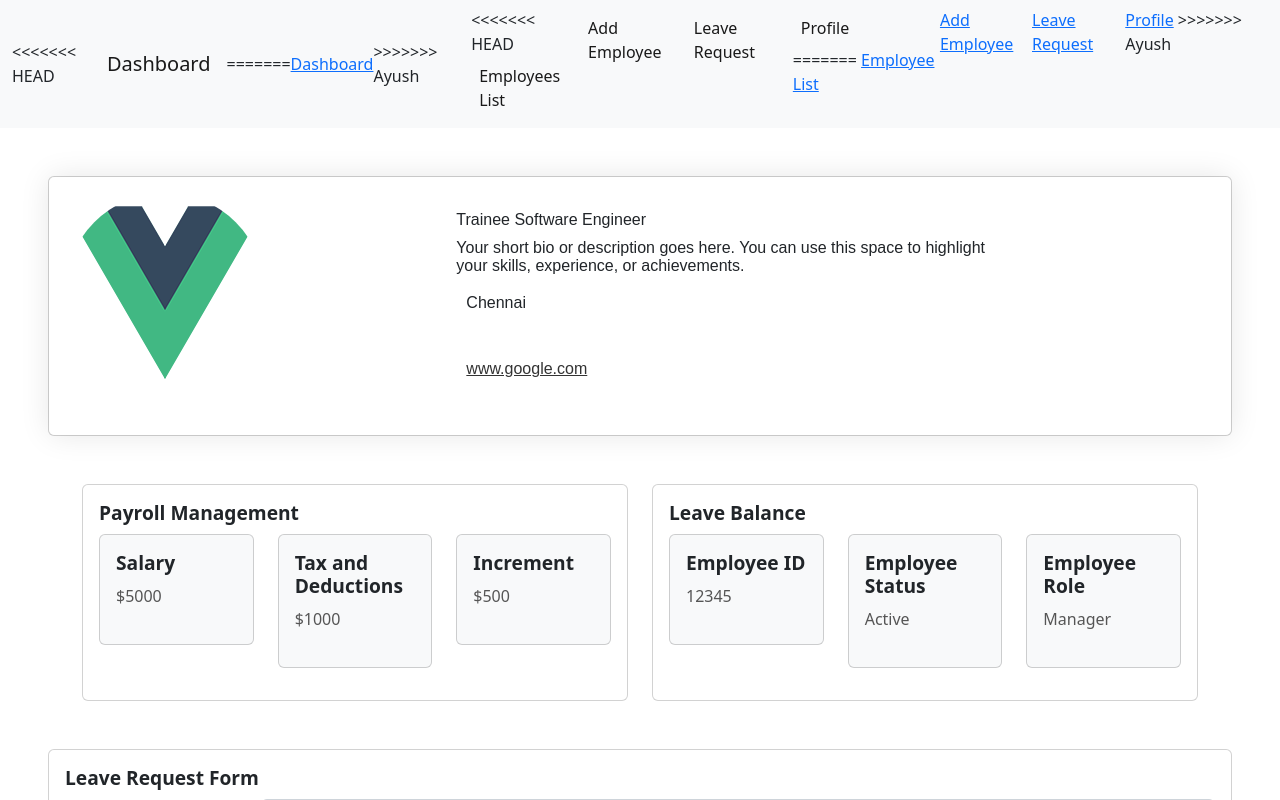
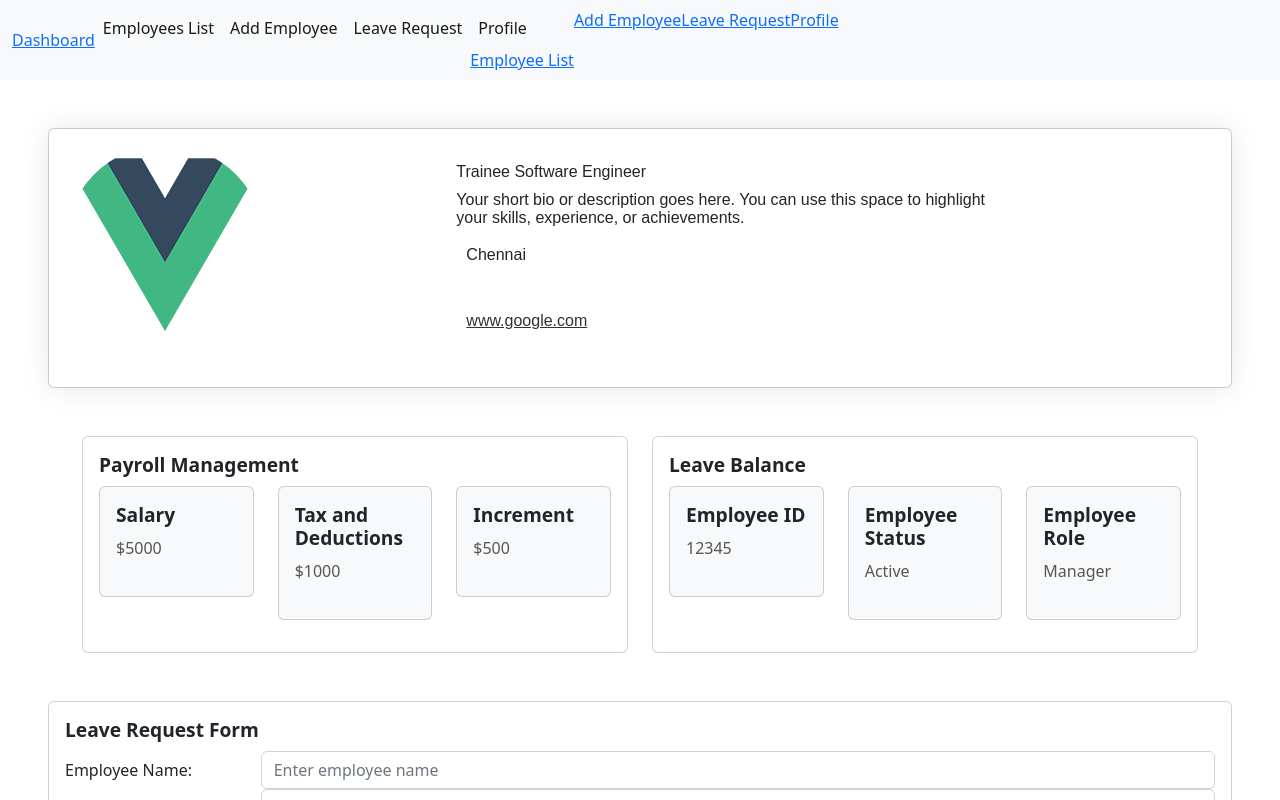
Before and after one commit to ayu80580/EMS-vuejs, a Vue app: page /Dashboard in a window 1280 px wide. Shown: the top 800 px of the page. Built offline with nearby package versions, Linux system fonts and the light colour scheme.

Commit message:
final commit

```diff
--- a/src/components/employeeDashboard/dashboardNavigation.vue
+++ b/src/components/employeeDashboard/dashboardNavigation.vue
@@ -3,11 +3,9 @@
 
 <nav class="navbar navbar-expand-lg navbar-light bg-light">
     <div class="container-fluid">
-<<<<<<< HEAD
-      <a class="navbar-brand" href="/Dashboard">Dashboard</a>
-=======
+
       <router-link to="/Dashboard">Dashboard</router-link>
->>>>>>> Ayush
+
       <button
         class="navbar-toggler"
         type="button"
@@ -18,15 +16,13 @@
         aria-label="Toggle navigation"
       >
         <span class="navbar-toggler-icon"></span>
-<<<<<<< HEAD
-=======
 
->>>>>>> Ayush
+
       </button>
       <div class="collapse navbar-collapse" id="navbarNav">
         <ul class="navbar-nav">
           <li class="nav-item">
-<<<<<<< HEAD
+
             <a class="nav-link active" href="/EmployeeList">Employees List</a>
           </li>
           <li class="nav-item">
@@ -40,7 +36,7 @@
               class="nav-link active"
               href="/Profile"
               >Profile</a>
-=======
+
             <router-link to="/EmployeeList">Employee List</router-link>
           </li>
           <li class="nav-item">
@@ -51,7 +47,7 @@
           </li>
           <li class="nav-item">
               <router-link to="/Profile">Profile</router-link>
->>>>>>> Ayush
+
           </li>
         </ul>
       </div>
```
